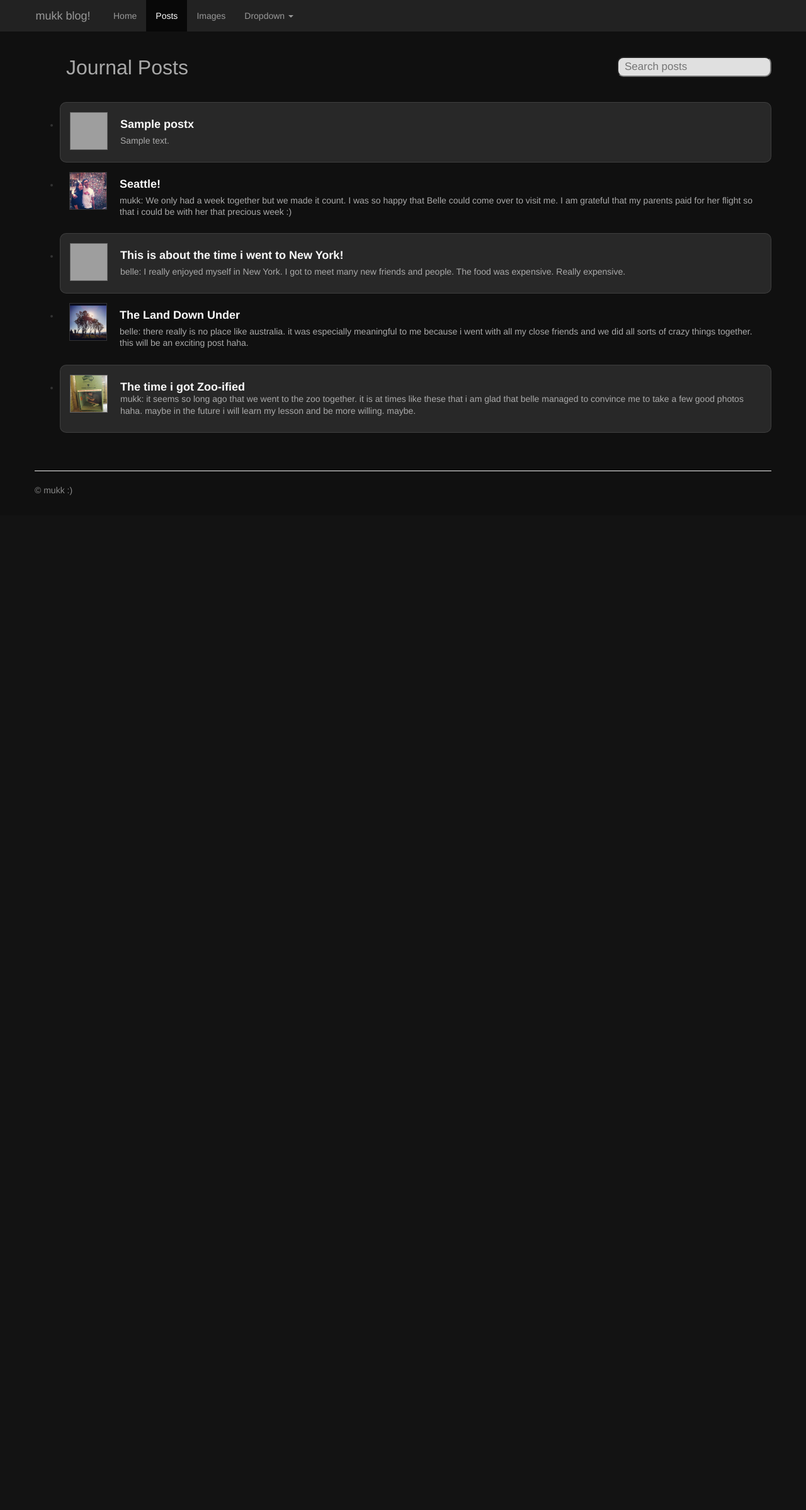
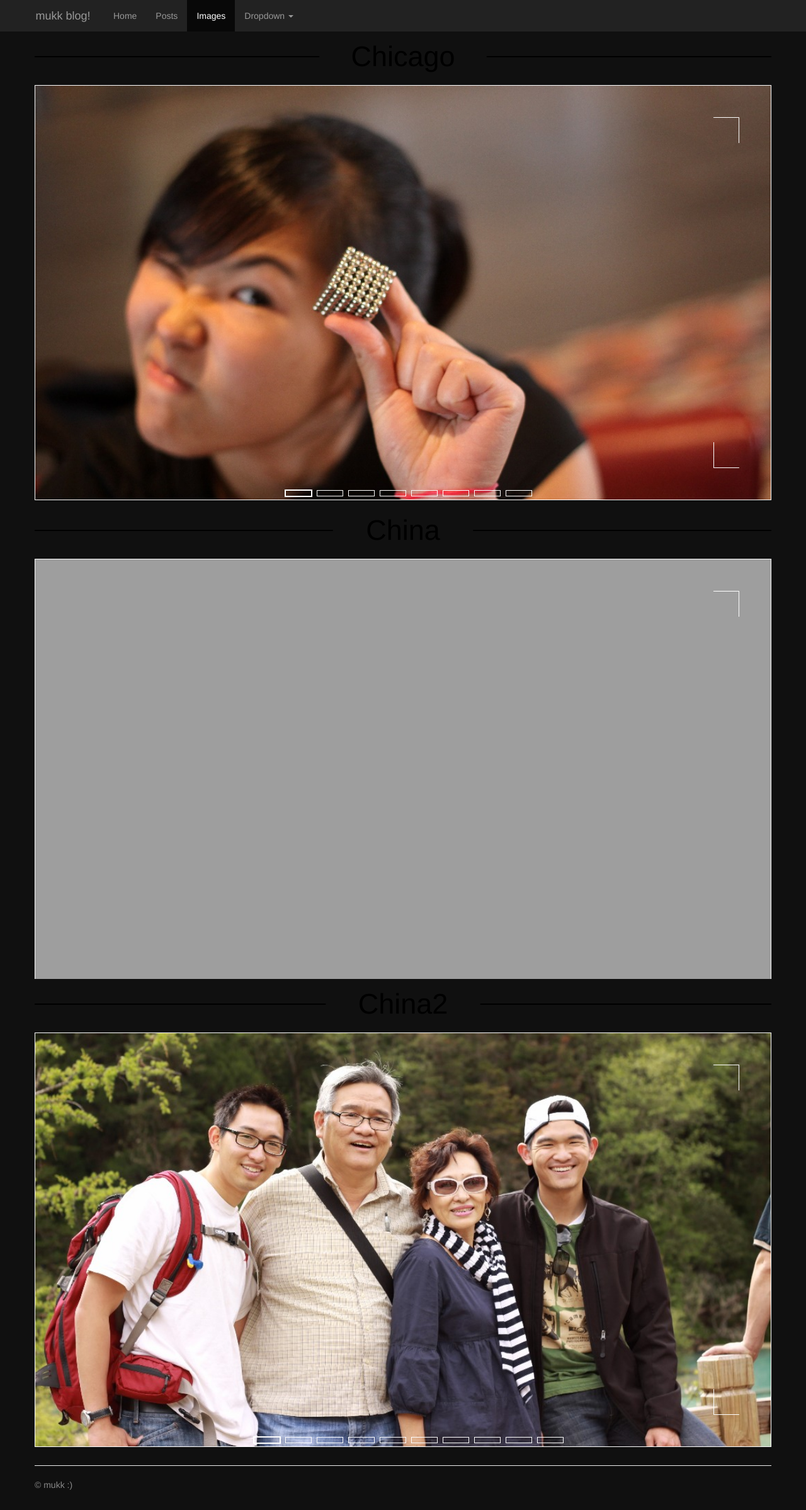
Before and after one commit to mukk88/blog, a PHP site: page / in a window 1280 px wide. Shown: the whole page at 63% size. Before the commit the page ends 786 px from the top, so only its background shows below. Run offline with PHP 8.4, Linux system fonts and the light colour scheme; tables that the repository leaves empty or names only in its code hold one stand-in row (values such as "Sample post"); data that the repository does not hold is empty; grey boxes are pictures that could not be loaded.

Commit message:
add ability to handle images of different sizes

```diff
--- a/chicago.html
+++ b/chicago.html
@@ -11,14 +11,14 @@
 	<div id="wowslider-container1">
 		<div class="ws_images">
 			<ul>
-				<li style="text-align:center"><img id = "firstimage" src="./images/chicago/cube.jpg" height = "auto"/></li>
-				<li style="text-align:center"><img src="./images/loveny.jpg" height = "auto"/></li>
-				<li  style="text-align:center"><img src="./images/cheryl.jpg" style = "height:700px !important;width:auto !important;left:350px !important"/></li>
-				<li style="text-align:center"><img src="./images/chicago/jump.jpg" height = "auto"/></li>
-				<li style="text-align:center"><img src="./images/chicago/lego.jpg" height = "auto"/></li>
-				<li style="text-align:center"><img src="./images/chicago/pier.jpg" height = "auto"/></li>
-				<li style="text-align:center"><img src="./images/chicago/pizza.jpg" height = "auto"/></li>
-				<li style="text-align:center"><img src="./images/chicago/rae.jpg" height = "auto"/></li>
+				<li><img id = "firstimage" src="./images/chicago/cube.jpg" height = "auto"/></li>
+				<li><img class = "images" src="./images/loveny.jpg" height = "auto" style = "width:auto !important;"/></li>
+				<li><img class = "images" src="./images/cheryl.jpg" height = "auto" style = "width:auto !important;"/></li>
+				<li><img class = "images" src="./images/chicago/jump.jpg" height = "auto"style = "width:auto !important;"/></li>
+				<li><img class = "images" src="./images/chicago/lego.jpg" height = "auto"style = "width:auto !important;"/></li>
+				<li><img class = "images" src="./images/chicago/pier.jpg" height = "auto"style = "width:auto !important;"/></li>
+				<li><img class = "images" src="./images/chicago/pizza.jpg" height = "auto"style = "width:auto !important;"/></li>
+				<li><img class = "images" src="./images/chicago/rae.jpg" height = "auto"style = "width:auto !important;"/></li>
 			</ul>
 		</div>
 
--- a/china.html
+++ b/china.html
@@ -5,23 +5,27 @@
 	<title>chicago trip</title>
 	<link rel="stylesheet" type="text/css" href="engine1/style.css" />
 	<script type="text/javascript" src="engine1/jquery.js"></script>
+	<script type="text/javascript" src=resize.js></script>
+
 </head>
-<body style="background-color:#101010">
+<body style="background-color:#101010" onload = "recal()" onresize = "recal()">
 	<div id="wowslider-container1">
 		<div class="ws_images">
 			<ul>
-				<li><img src="images/china2/dishes2.jpg" height = "auto"/></li>
-				<li><img src="images/china2/class.jpg" height = "auto"/></li>
-				<li><img src="images/china2/burger.jpg" height = "auto"/></li>
-				<li><img src="images/china2/chopper.jpg" height = "auto"/></li>
-				<li><img src="images/china2/clean.jpg" height = "auto"/></li>
-				<li><img src="images/china2/condiments.jpg" height = "auto"/></li>
-				<li><img src="images/china2/dishes.jpg" height = "auto"/></li>
+				<li><img id = "firstimage" src="images/china2/dishes2.jpg" height = "auto"/></li>
+				<li><img class = "images" src="images/china2/class.jpg" height = "auto" style = "width:auto !important;"/></li>
+				<li><img class = "images" src="images/china2/burger.jpg" height = "auto" style = "width:auto !important;"/></li>
+				<li><img class = "images" src="images/china2/chopper.jpg" height = "auto" style = "width:auto !important;"/></li>
+				<li><img class = "images" src="images/china2/clean.jpg" height = "auto" style = "width:auto !important;"/></li>
+				<li><img class = "images" src="images/china2/condiments.jpg" height = "auto" style = "width:auto !important;"/></li>
+				<li><img class = "images" src="images/china2/dishes.jpg" height = "auto" style = "width:auto !important;"/></li>
+				<li><img class = "images" src="images/china2/tools.jpg" height = "auto" style = "width:auto !important;"/></li>
+				<li><img class = "images" src="images/china2/haircut.jpg" height = "auto" style = "width:auto !important;"/></li>
 			</ul>
 		</div>
 		<div class="ws_bullets">
 			<div>
-				<a></a><a></a><a></a><a></a><a></a><a></a><a></a>
+				<a></a><a></a><a></a><a></a><a></a><a></a><a></a><a></a><a></a>
 			</div>
 		</div>
 	</div>
--- a/china2.html
+++ b/china2.html
@@ -5,21 +5,22 @@
 	<title>chicago trip</title>
 	<link rel="stylesheet" type="text/css" href="engine1/style.css" />
 	<script type="text/javascript" src="engine1/jquery.js"></script>
+	<script type="text/javascript" src=resize.js></script>
 </head>
-<body style="background-color:#101010">
+<body style="background-color:#101010" onload = "recal()" onresize = "recal()">
 	<div id="wowslider-container1">
 		<div class="ws_images">
 			<ul>
-				<li><img src="images/china/chengdu2.jpg" height = "auto"/></li>
-				<li><img src="images/china/chengdu.jpg" height = "auto"/></li>
-				<li><img src="images/china/chengdu3.jpg" height = "auto"/></li>
-				<li><img src="images/china/shanghai.jpg" height = "auto"/></li>
-				<li><img src="images/china/shanghai2.jpg" height = "auto"/></li>
-				<li><img src="images/china/food.jpg" height = "auto"/></li>
-				<li><img src="images/china/food2.jpg" height = "auto"/></li>
-				<li><img src="images/china/jiuzhai.jpg" height = "auto"/></li>
-				<li><img src="images/china/market.jpg" height = "auto"/></li>
-				<li><img src="images/china/hongkong.jpg" height = "auto"/></li>
+				<li><img id = "firstimage" src="images/china/chengdu2.jpg" height = "auto"/></li>
+				<li><img class = "images" src="images/china/chengdu.jpg" height = "auto" style = "width:auto !important;"/></li>
+				<li><img class = "images" src="images/china/chengdu3.jpg" height = "auto" style = "width:auto !important;"/></li>
+				<li><img class = "images" src="images/china/shanghai.jpg" height = "auto" style = "width:auto !important;"/></li>
+				<li><img class = "images" src="images/china/shanghai2.jpg" height = "auto" style = "width:auto !important;"/></li>
+				<li><img class = "images" src="images/china/food.jpg" height = "auto" style = "width:auto !important;"/></li>
+				<li><img class = "images" src="images/china/food2.jpg" height = "auto" style = "width:auto !important;"/></li>
+				<li><img class = "images" src="images/china/jiuzhai.jpg" height = "auto" style = "width:auto !important;"/></li>
+				<li><img class = "images" src="images/china/market.jpg" height = "auto" style = "width:auto !important;"/></li>
+				<li><img class = "images" src="images/china/hongkong.jpg" height = "auto" style = "width:auto !important;"/></li>
 			</ul>
 		</div>
 		<div class="ws_bullets">
--- a/index.php
+++ b/index.php
@@ -26,8 +26,8 @@
           <script src = "tabs.js" type="text/javascript"></script>
           <ul class="nav navbar-nav">
             <li id= "hometab" class="tab"><a href="javascript:switchTab('hometab', 'home');">Home</a></li>
-            <li id = "poststab" class="active tab"><a href="javascript:switchTab('poststab', 'posts');">Posts</a></li>
-            <li id = "imagestab" class="tab"><a href="javascript:switchTab('imagestab', 'images');">Images</a></li>
+            <li id = "poststab" class="tab"><a href="javascript:switchTab('poststab', 'posts');">Posts</a></li>
+            <li id = "imagestab" class="active tab"><a href="javascript:switchTab('imagestab', 'images');">Images</a></li>
             <li class="dropdown">
               <a href="#" class="dropdown-toggle" data-toggle="dropdown">Dropdown <b class="caret"></b></a>
               <ul class="dropdown-menu">
@@ -97,7 +97,7 @@
 
     </div> <!-- /container -->
 
-    <div id = "posts" class = "container">
+    <div style = "display:none" id = "posts" class = "container">
 
       <div id="main">
 
@@ -162,7 +162,7 @@
       </footer>
     </div>
 
-    <div style = "display:none"  id = "images" class = "container">
+    <div  id = "images" class = "container">
       <div class="body-content">
         <div id = "demo"></div>
         <canvas class = "canvas" id = "Chicago" height = "80" width = "1200"></canvas>
--- a/resize.js
+++ b/resize.js
@@ -32,5 +32,16 @@ function autoResize(){
 }
 
 function recal(){
-  var height = $('.firstimage').height();
+  var i, len, width, maxwidth;
+  var height = $('#firstimage').height();
+  maxwidth = $('#firstimage').width();
+  var images = document.getElementsByClassName("images");
+  for(i=0,len=images.length;i<len;i++){
+    images[i].height = height;
+    width = images[i].offsetWidth;
+    if(maxwidth-width>0){
+      var leftspace = (maxwidth-width)/2;
+      images[i].style["margin-left"] = leftspace + "px";
+    }
+  }
 }
```
